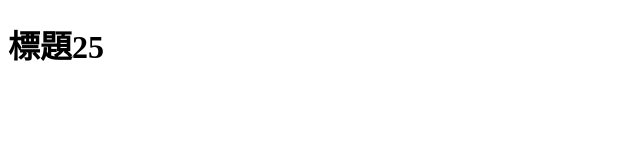
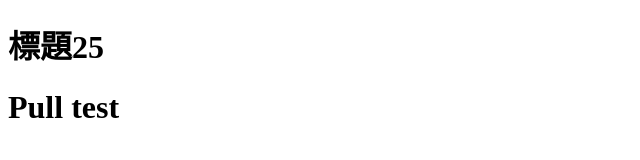
Before and after one commit to VincentXu720/git_example, a plain HTML site: page index.html in a window 1280 px wide. Shown: the whole page, without its empty margins (0-640 px from the left). Drawn offline with Linux system fonts and the light colour scheme.

Commit message:
pull test

```diff
--- a/index.html
+++ b/index.html
@@ -7,5 +7,6 @@
 </head>
 <body>
     <h1>標題25</h1>
+    <h1>Pull test</h1>
 </body>
 </html>
```
